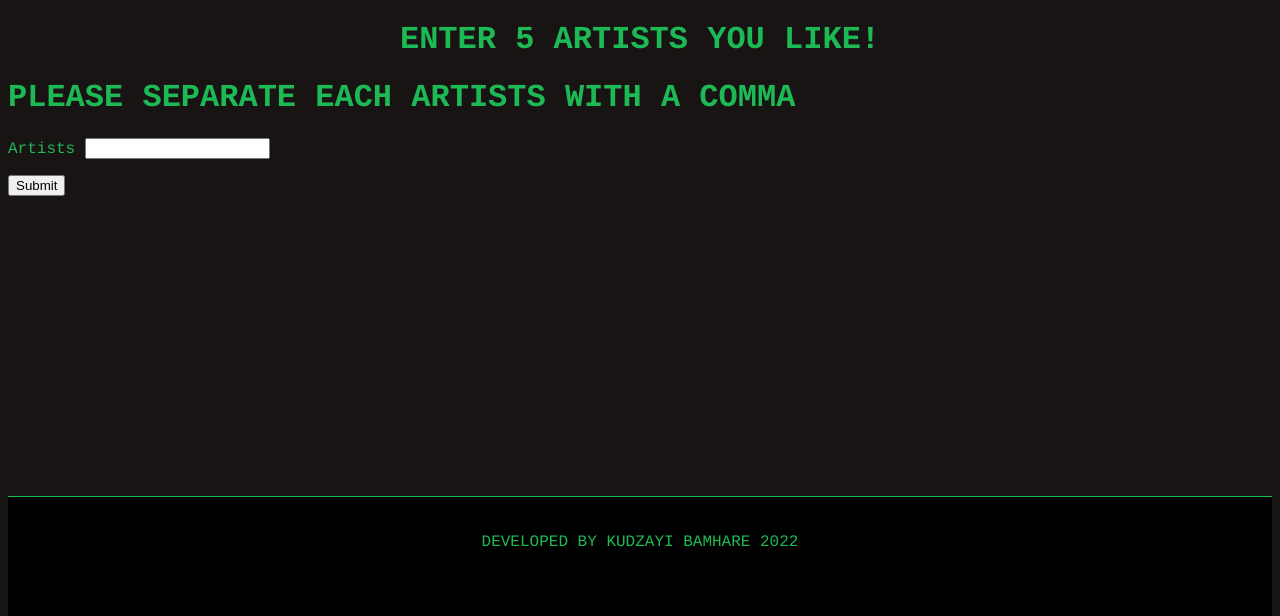
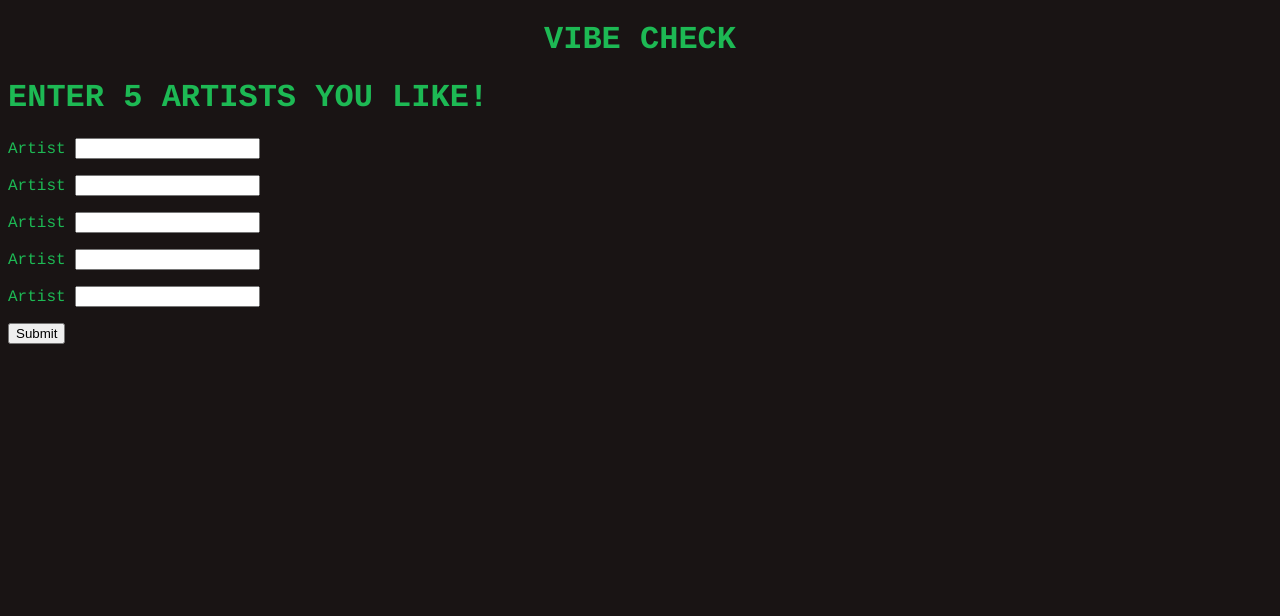
Before and after one commit to Kudzmat/The-Vinyl-Store, a Python web app: template templates/try_playlist.html in a window 1280 px wide. Shown: the part 193-809 px from the top of the page. Run offline with Jinja, Linux system fonts and the light colour scheme; the template is opened without the code that fills it, so the values that code supplies are empty, except form fields; form fields are guessed from the names that the template uses.

Commit message:
Update try_playlist.html
added more labels for the artist playlist form

```diff
--- a/templates/try_playlist.html
+++ b/templates/try_playlist.html
@@ -5,13 +5,29 @@
 {% endblock %}
 
 {% block content %}
-<h1 class="heading-text">ENTER 5 ARTISTS YOU LIKE!</h1>
-<h1>PLEASE SEPARATE EACH ARTISTS WITH A COMMA</h1>
+<h1 class="heading-text">VIBE CHECK</h1>
+<h1>ENTER 5 ARTISTS YOU LIKE!</h1>
 <form method="POST">
     {{ form.hidden_tag() }}
     <p>
-        {{ form.artists.label() }}
-        {{ form.artists() }}
+        {{ form.artist1.label() }}
+        {{ form.artist1() }}
+    </p>
+     <p>
+        {{ form.artist2.label() }}
+        {{ form.artist2() }}
+    </p>
+     <p>
+        {{ form.artist3.label() }}
+        {{ form.artist3() }}
+    </p>
+     <p>
+        {{ form.artist4.label() }}
+        {{ form.artist4() }}
+    </p>
+     <p>
+        {{ form.artist5.label() }}
+        {{ form.artist5() }}
     </p>
     <p>
         {{ form.submit() }}
```
